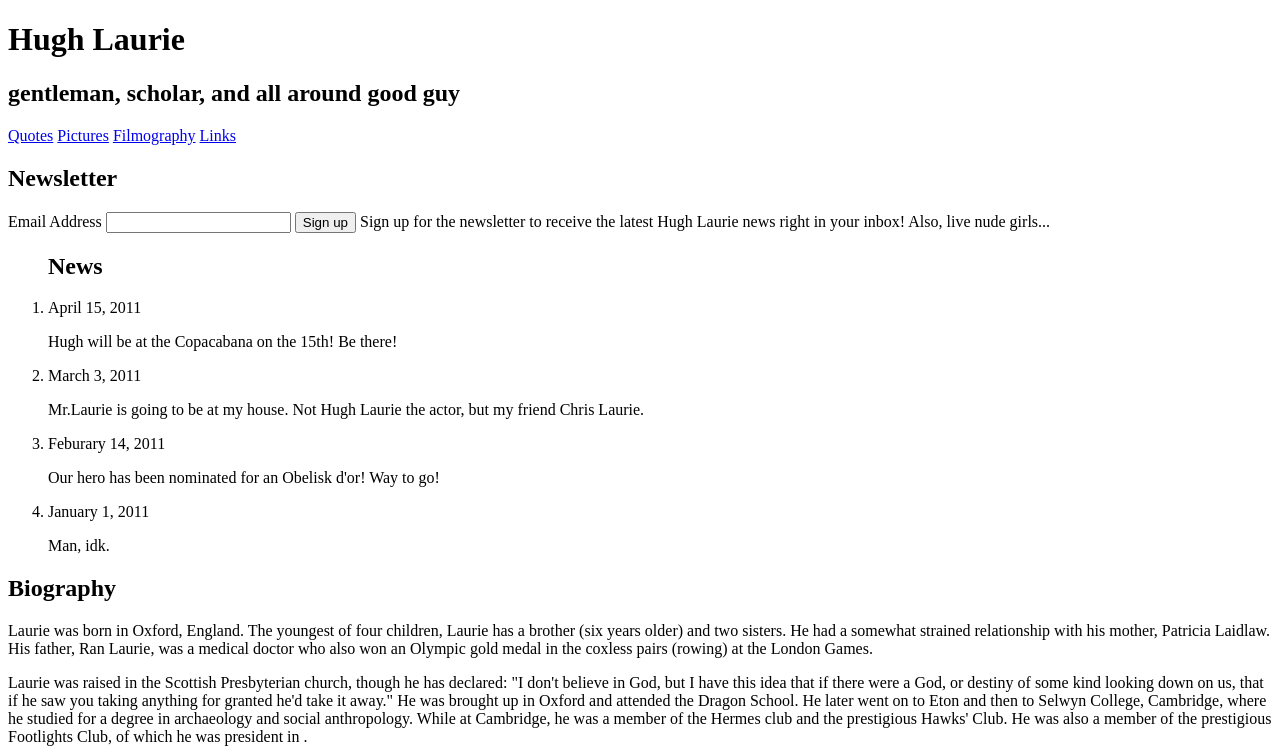
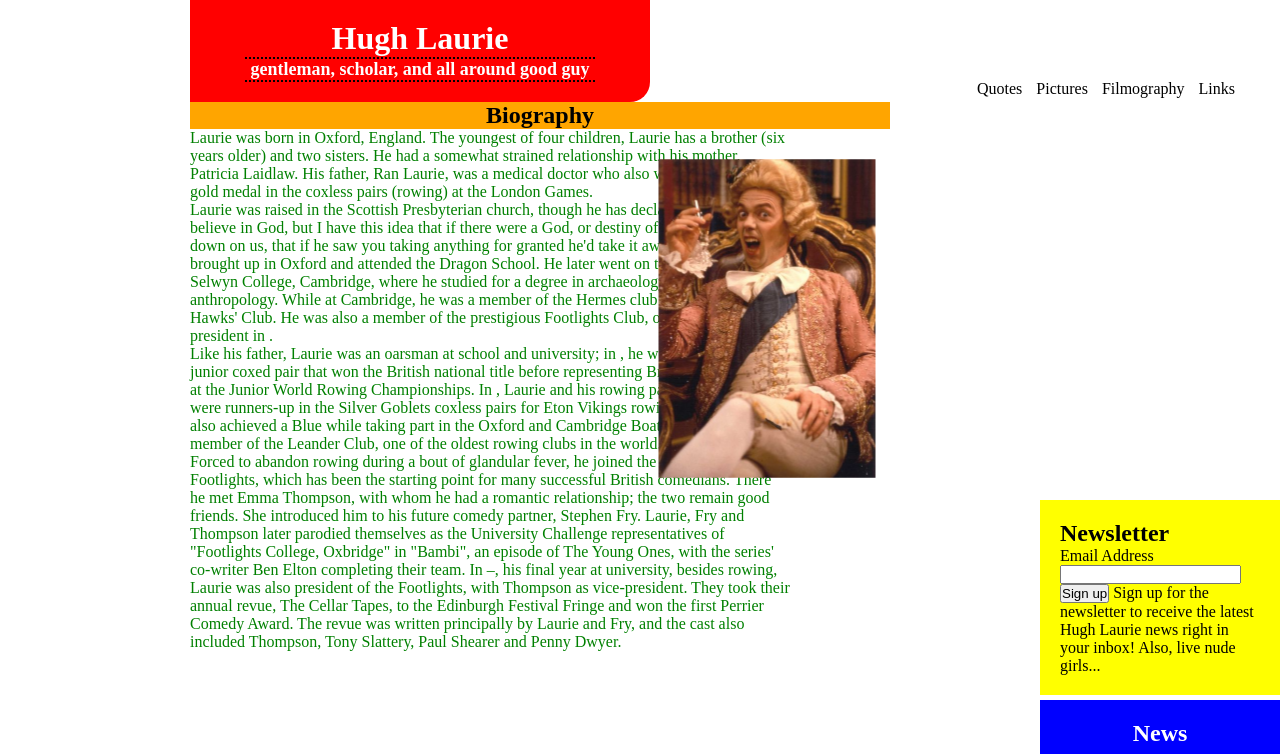
Before and after one commit to MichaelBaker/Getting-Happy-with-CSS, a plain HTML site: page Hugh-Laurie-Fanpage/index.html in a window 1280 px wide. Shown: the top 754 px of the page. Drawn offline with Linux system fonts and the light colour scheme.

```diff
--- a/Hugh-Laurie-Fanpage/boomtown.css
+++ b/Hugh-Laurie-Fanpage/boomtown.css
@@ -0,0 +1,102 @@
+* {
+  padding: 0;
+  margin:  0;
+}
+
+body {
+  width: 700px;
+  margin: auto;
+  padding-right: 200px;
+}
+
+header {
+  width:      60%;
+  background: red;
+  -webkit-border-radius: 0 0 20px 0;
+  text-align: center;
+  color:      white;
+  padding:    20px;
+}
+
+header h2 {
+  display:       block;
+  margin:        auto;
+  width:         350px;
+  border-top:    2px dotted black;
+  border-bottom: 2px dotted black;
+  font-size:     18px;
+}
+
+nav {
+  position: absolute;
+  top:      80px;
+  right:    40px;
+}
+
+nav a {
+  color:           black;
+  margin:          5px;
+  text-decoration: none;
+  -webkit-transition: -webkit-transform 1s;
+}
+
+nav a:hover {
+  -webkit-transform: scale(3);
+}
+
+#newsletter {
+  top:      500px;
+  width:    200px;
+  position: absolute;
+  right:    0;
+  background: yellow;
+  padding:    20px;
+}
+
+ol {
+  position: absolute;
+  right:    0;
+  top:      700px;
+  width:    200px;
+  background: blue;
+  padding:    20px;
+}
+
+ol li {
+  margin:     10px;
+  list-style: none;
+}
+
+ol li p {
+  width:      200px;
+}
+
+ol li time {
+  font-size: 20px;
+  color:     gray;
+}
+
+ol h2 {
+  text-align: center;
+  color:      white;
+}
+
+p {
+  width: 600px;
+}
+
+img {
+  position: absolute;
+  top:      0;
+  left:    550px;
+  -webkit-transform: scale(0.5);
+}
+
+section h2 {
+  text-align:  center;
+  background:  orange;
+}
+
+section p {
+  color: green;
+}
--- a/Positioning/Positioning1.css
+++ b/Positioning/Positioning1.css
@@ -8,6 +8,10 @@ position: fixed;
 position: relative;
 position: absolute;
 */
+
+div {
+  display: inline-block;
+}
 
 #red {
   background: red;
@@ -61,6 +65,7 @@ position: absolute;
 }
 
 body {
+  position: relative;
   height: 1000px;
 }
 
--- a/Positioning/Positioning2.css
+++ b/Positioning/Positioning2.css
@@ -1,10 +1,13 @@
 #red {
+  position:   relative;
   width:      400px;
   height:     400px;
   background: red;
 }
 
 #blue {
+  position:   absolute;
+  bottom:     0;
   width:      200px;
   height:     200px;
   background: blue;
@@ -21,22 +24,7 @@
   margin:  0;
 }
 
-body {
-  height: 1000px;
-}
-
 div {
   width:  200px;
   height: 200px;
 }
-
-span {
-  position:    relative;
-  top:         80px;
-  display:     inline-block;
-  width:       200px;
-  text-align:  center;
-  font-family: Monospace;
-  font-size:   30px;
-  font-weight: bold;
-}
--- a/Sandbox/css/sandbox.css
+++ b/Sandbox/css/sandbox.css
@@ -181,7 +181,7 @@ body {
 #source_code img {
   position: absolute;
   left: 85px;
-  width: 210px;
+  width: 310px;
   height: 20px;
   border: 0px solid red;
 }
--- a/Sandbox/css/woop.css
+++ /dev/null
@@ -1,3 +0,0 @@
-body {
-  background: blue;
-}
```
Also changed, not shown: Sandbox/RocknRoll.html (deleted, +0 -24 lines), Sandbox/Sandbox.html (+2 -2 lines), Notes.txt, Stylechallenges.txt (added), 1 other file.
